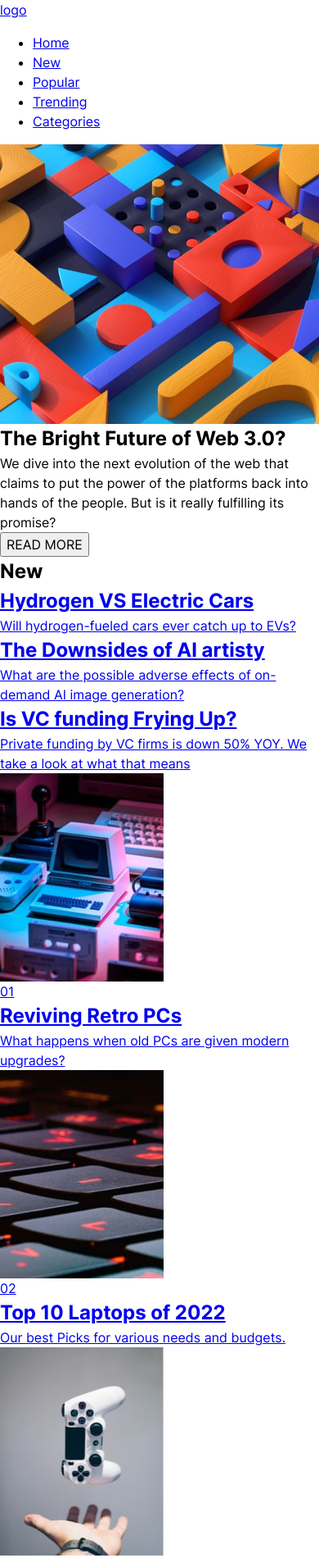
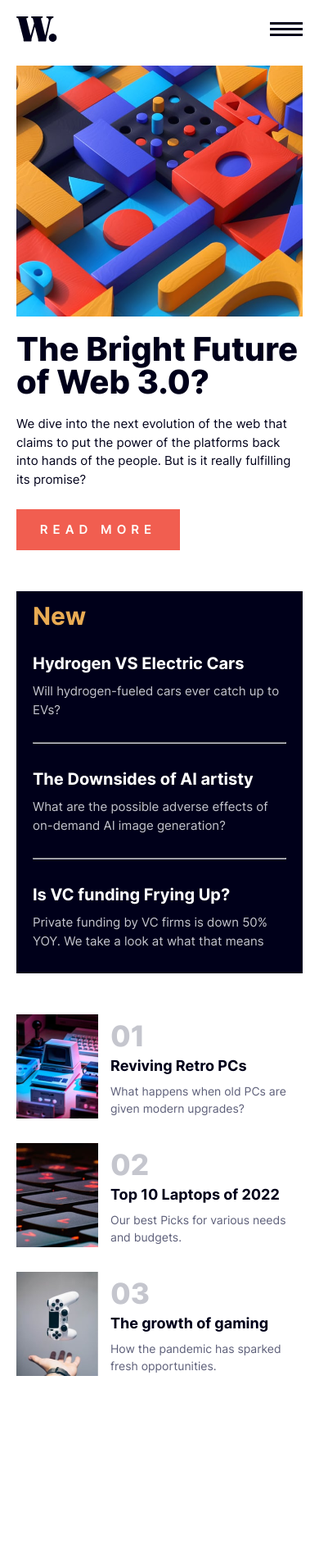
Before and after one commit to SrHatcher/practice-news-homepage, a plain HTML site: page index.html in a window 390 px wide. Shown: the top 1900 px of the page at 82% size. After the commit the page ends 1708 px from the top, so only its background shows below. Drawn offline with Linux system fonts and the light colour scheme.

Commit message:
mobile version finished, burger menu button and hovers working. now working on desktop version.

```diff
--- a/index.html
+++ b/index.html
@@ -12,16 +12,18 @@
 </head>
 <body>
   <header>
-    <a href="#" class="header__logo">logo</a>
-    <nav>
+    <a href="#" class="header__logo"></a>
+    <nav id="navbar">
       <ul class="nav__list">
         <li><a href="#">Home</a></li>
         <li><a href="#">New</a></li>
         <li><a href="#">Popular</a></li>
         <li><a href="#">Trending</a></li>
         <li><a href="#">Categories</a></li>
+        <button class="nav__close_button" type="button" onclick="closeMenu()"></button>
       </ul>
     </nav>
+    <button class="nav__button" type="button" onclick="openMenu()"></button>
   </header>
   <main>
     <article class="main__frontpage">
@@ -40,12 +42,14 @@
           <p>Will hydrogen-fueled cars ever catch up to EVs?</p>
         </a>
       </section>
+      <hr>
       <section class="news_article__new">
         <a href="#">
           <h2>The Downsides of AI artisty</h2>
           <p>What are the possible adverse effects of on-demand AI image generation?</p>
         </a>
       </section>
+      <hr>
       <section class="news_article__new">
         <a href="#">
           <h2>Is VC funding Frying Up?</h2>
@@ -59,9 +63,11 @@
           <div class="other_news__image">
             <img src="./assets/images/image-retro-pcs.jpg" alt="old computers and consoles">
           </div>
+          <div class="other_news__content">
             <span>01</span>
             <h2>Reviving Retro PCs</h2>
             <p>What happens when old PCs are given modern upgrades?</p>
+          </div>
         </a>
       </section>
       <section class="other_news__new">
@@ -69,9 +75,11 @@
           <div class="other_news__image">
             <img src="./assets/images/image-top-laptops.jpg" alt="laptop keyboard">
           </div>
+          <div class="other_news__content">
             <span>02</span>
             <h2>Top 10 Laptops of 2022</h2>
             <p>Our best Picks for various needs and budgets.</p>
+          </div>
         </a>
       </section>
       <section class="other_news__new">
@@ -79,12 +87,16 @@
           <div class="other_news__image">
             <img src="./assets/images/image-gaming-growth.jpg" alt="hand with a videogame controller">
           </div>
+          <div class="other_news__content">
             <span>03</span>
             <h2>The growth of gaming</h2>
             <p>How the pandemic has sparked fresh opportunities.</p>
+          </div>
         </a>
       </section>
     </article>
   </main>
+
+  <script src="./main.js"></script>
 </body>
 </html>
--- /dev/null
+++ b/main.js
@@ -0,0 +1,10 @@
+const navbar= document.getElementById('navbar')
+const navbarCloseButton = document.querySelector('.nav__close_button')
+
+function openMenu(){
+    navbar.style.display = 'flex'
+}
+
+function closeMenu(){
+    navbar.style.display = 'none'
+}
--- a/styles/styles.css
+++ b/styles/styles.css
@@ -5,6 +5,8 @@
     --grayish-blue: hsl(233, 8%, 79%);
     --dark-grayish-blue: hsl(236, 13%, 42%);
     --very-dark-blue: hsl(240, 100%, 5%);
+
+    --font: 'Inter', sans-serif;
 }
 
 @font-face {
@@ -35,20 +37,238 @@
     }
 }
 
-body{
-    font-family: 'Inter';
+html{
+    font-size: 62.5%;
 }
 
-.header__logo{}
-.nav__list{}
-.main__frontpage{}
-.frontpage__image{}
-.frontpage__title{}
-.frontpage__paragraph{}
-.frontpage__button{}
-.main__news_article{}
-.news_article__title{}
-.news_article__new{}
-.main__other_news{}
-.other_news__new{}
+body{
+    font-size: 1.5rem;
+    font-family: var(--font);
+}
+
+header{
+    display: flex;
+    justify-content: space-between;
+    align-items: center;
+
+    padding: 0 2rem;
+    height: 7rem;
+
+}
+
+.header__logo{
+    width: 5rem;
+    height: 4rem;
+
+    background-image: url('../assets/images/logo.svg');
+    background-position: center;
+    background-repeat: no-repeat;
+    background-size: 5rem auto;
+}
+
+nav{
+    position: absolute;
+    top: 0;
+    right: 0;
+    bottom: 0;
+    left: 0;
+    display: flex;
+    justify-content: flex-end;
+
+    display: none;
+
+    width: 100%;
+    height: 100vh;
+
+    background-color: rgba(0, 0, 0, 0.432);
+}
+.nav__list{
+    position: relative;
+
+    padding: 15rem 0 0 3rem;
+    margin: 0;
+    height: 100%;
+    width: 26rem;
+
+    background-color: white;
+}
+
+.nav__list li{
+    padding-block-end: 3rem;
+
+    list-style: none;
+}
+
+.nav__list li a{
+    text-decoration: none;
+    font-size: 1.8rem;
+    font-weight: 500;
+
+    transition: all ease-in 0.1s;
+    color: black;
+}
+.nav__button{
+    width: 4rem;
+    height: 5rem;
+
+    border: none;
+    background-color: transparent;
+    background-image: url('../assets/images/icon-menu.svg');
+    background-position: center;
+    background-repeat: no-repeat;
+    background-size: 4rem auto;
+    cursor: pointer;
+}
+.nav__close_button{
+    position: absolute;
+    top: 3rem;
+    right: 3rem;
+
+    width: 3rem;
+    height: 3rem;
+
+    border: none;
+    background-color: transparent;
+    background-image: url('../assets/images/icon-menu-close.svg');
+    background-size: 3rem 3rem;
+    background-position: center;
+    background-repeat: no-repeat;
+    cursor: pointer;
+}
+
+main{
+    display: grid;
+    grid-template-columns: auto;
+    grid-template-rows: auto auto auto;
+
+    width: 100%;
+    padding: 0 2rem;
+    margin-block-start: 1rem;
+
+
+}
+.main__frontpage{
+    margin-block-end: 5rem;
+}
+.frontpage__image{
+    margin-block-end: 2rem;
+}
+.frontpage__title{
+    margin-block-end: 2rem;
+
+    font-size: 4rem;
+    font-weight: 800;
+    line-height: 4rem;
+
+    color: var(--very-dark-blue);
+}
+.frontpage__paragraph{
+    margin-block-end: 2.5rem;
+
+    color: var(--very-dark-blue);
+}
+.frontpage__button{
+    width: 20rem;
+    height: 5rem;
+
+    font-weight: 600;
+    letter-spacing: 0.6rem;
+
+    color: var(--off-white);
+    border: none;
+    background-color: var(--soft-red);
+    cursor: pointer;
+    transition: all ease-in 0.1s;
+}
+.main__news_article{
+    padding: 1.5rem 2rem 0rem 2rem;
+    margin-block-end: 5rem;
+
+    background-color: var(--very-dark-blue);
+}
+.news_article__title{
+    margin-block-end: 0rem;
+
+    font-size: 3rem;
+    line-height: 3rem;
+
+    color: var(--soft-orange);
+}
+.news_article__new{
+    margin: 2.8rem 0;
+}
+.news_article__new a{
+    text-decoration: none;
+
+    color: white;
+}
+.news_article__new a h2{
+    margin-block-end: 0.8rem;
+
+    font-size: 2rem;
+
+    transition: all ease-in 0.1s;
+}
+
+.news_article__new a p{
+    color: var(--grayish-blue);
+}
+
+hr{
+    border-color: var(--grayish-blue);
+}
+.main__other_news{
+
+}
+.other_news__new a{
+    display: grid;
+    grid-template-columns: 10rem auto;
+    grid-template-rows: auto;
+    gap: 1.5rem;
+
+    margin-block-end: 3rem;
+
+    text-decoration: none;
+}
+.other_news__content{
+
+}
+.other_news__content span{
+    font-size: 3.5rem;
+    font-weight: 800;
+
+    color: var(--grayish-blue);
+}
+.other_news__content h2{
+    margin-block-end: 1rem;
+
+    font-size: 1.8rem;
+    line-height: 2rem;
+
+    color: var(--very-dark-blue);
+    transition: all ease-in 0.1s;
+}
+.other_news__content p{
+    font-size: 1.4rem;
+
+    color: var(--dark-grayish-blue);
+}
 .other_news__image{}
+
+@media (hover:hover) {
+    .nav__list li a:hover{
+        color: var(--soft-orange);
+    }
+
+    .frontpage__button:hover{
+        background-color: var(--very-dark-blue);
+    }
+
+    .news_article__new h2:hover{
+        color: var(--soft-orange);
+    }
+
+    .other_news__content h2:hover{
+        color: var(--soft-red);
+    }
+}
```
Lines whose indentation alone changed are shown as unchanged.
